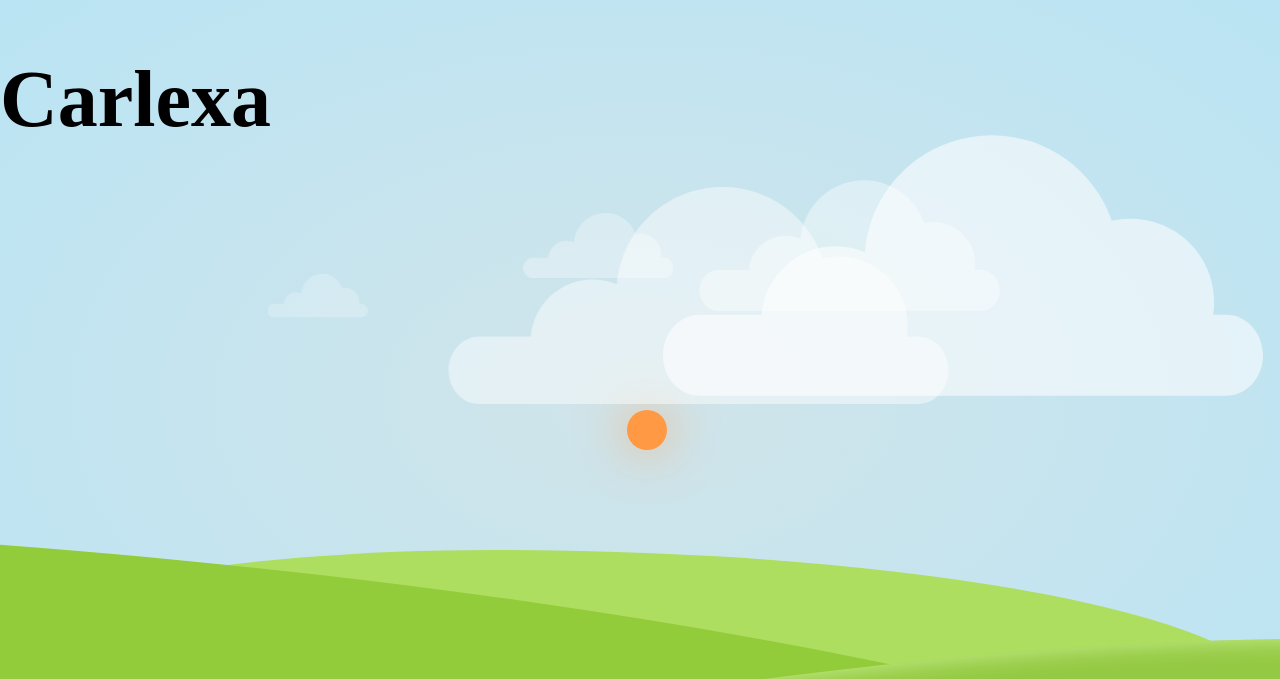
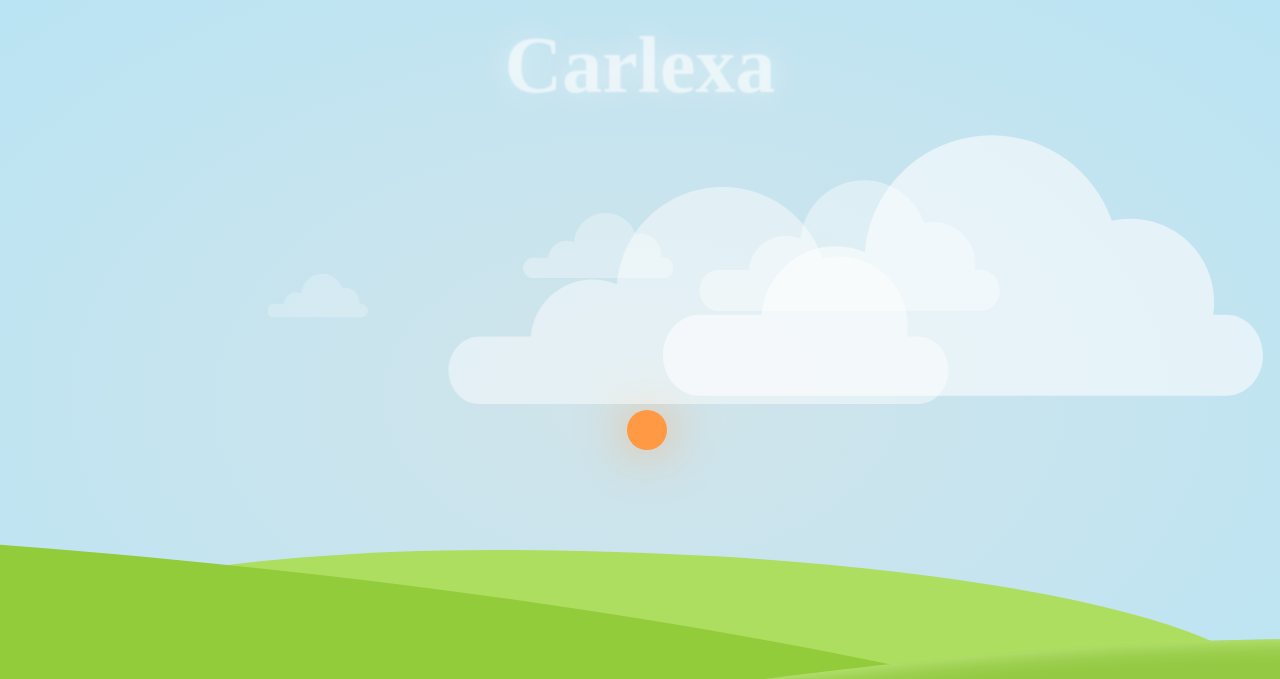
Before and after one commit to TristanWiley/CarlexaSite, a plain HTML site: page index.html in a window 1280 px wide. Shown: the top 679 px of the page. Drawn offline with Linux system fonts and the light colour scheme.

Commit message:
Fixed shit

```diff
--- a/index.css
+++ b/index.css
@@ -9,7 +9,7 @@ html {
 
 body {background: #00ddff;}
 
-.cloudtext {
+h1 {
   margin: 20px 0 0 0;
   padding: 0;
   text-align: center;
@@ -18,9 +18,6 @@ body {background: #00ddff;}
          0px 0px 50px rgba(255,255,255,0.3),
          0px 0px 180px rgba(255,255,255,0.3);
   color: transparent;
-}
-
-h1{
     font: 800 80px 'Fredoka One';
 }
 
```
